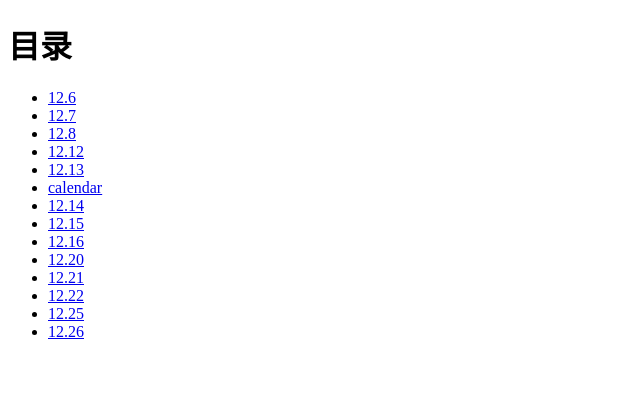
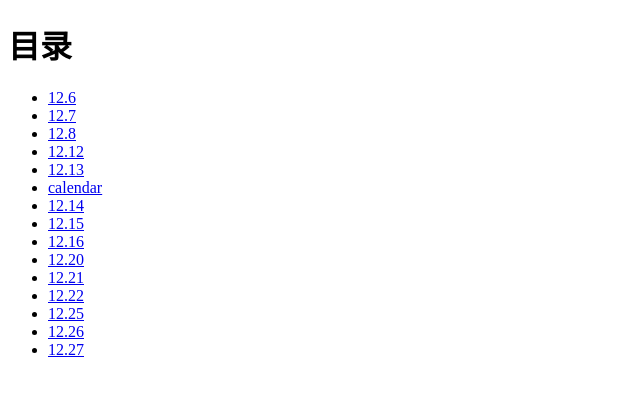
Before and after one commit to GazhrillaZ/GazhrillaZ.github.io, a plain HTML site: page index.html in a window 1280 px wide. Shown: the full height of the page, 0-640 px from the left. Drawn offline with Linux system fonts and the light colour scheme.

Commit message:
Update index.html

```diff
--- a/index.html
+++ b/index.html
@@ -21,6 +21,7 @@
 			<li><a href=" GazhrillaZ.github.io/summing-up12.22.html">12.22</a></li>
 			<li><a href=" GazhrillaZ.github.io/summing-up12.25.html">12.25</a></li>
 			<li><a href=" GazhrillaZ.github.io/summing-up12.26.html">12.26</a></li>
+			<li><a href=" GazhrillaZ.github.io/summing-up12.27.html">12.27</a></li>
 		</ul>
 	</body>
 </html>
```
